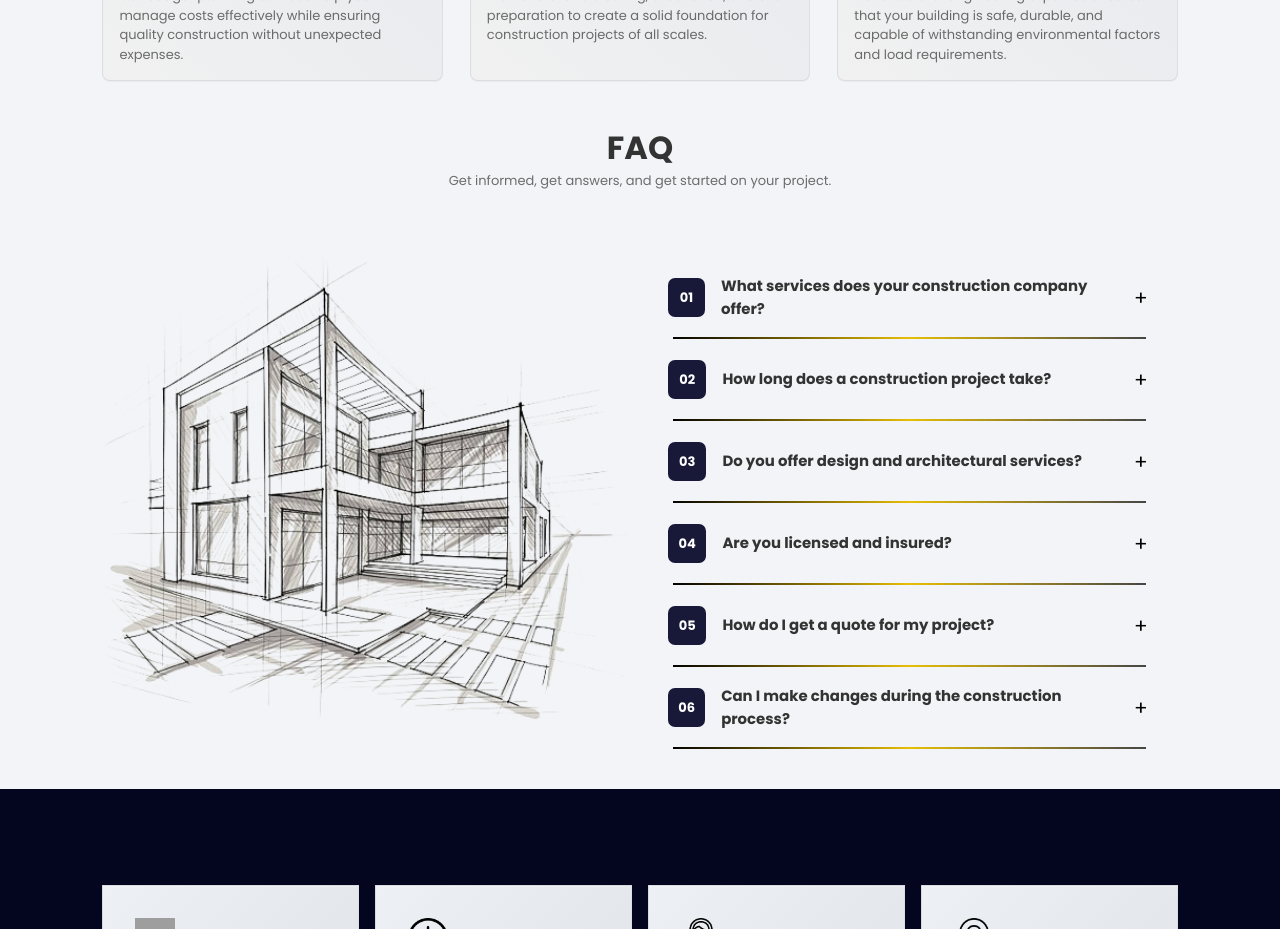
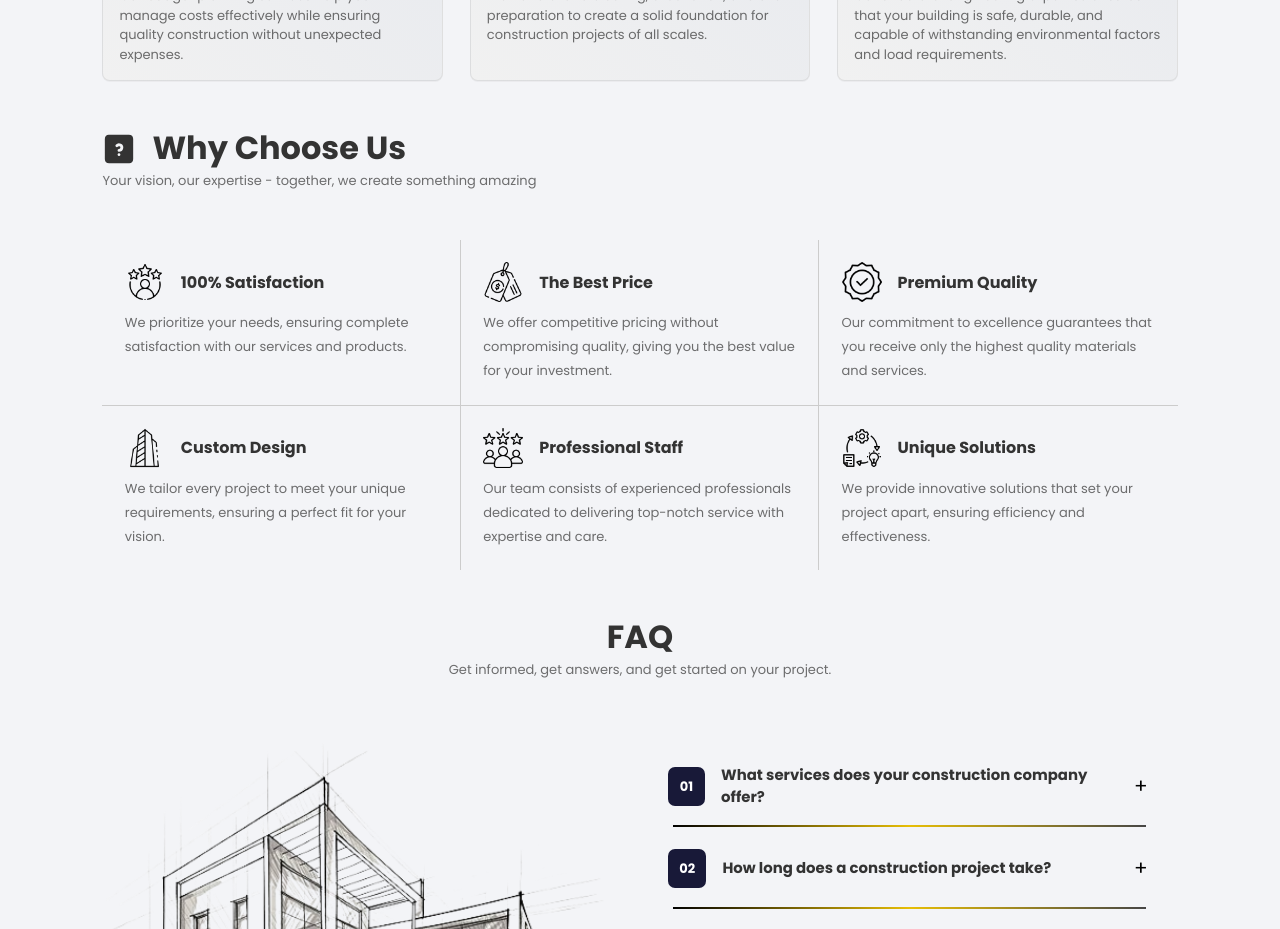
Before and after one commit to Olawoyin1/Construction-Website, a React (Create React App) app: page /services in a window 1280 px wide. Shown: the part 1220-2149 px from the top of the page. Built offline with nearby package versions, Linux system fonts and the light colour scheme; grey boxes are pictures that could not be loaded.

Commit message:
Added whyus component to the services page

```diff
--- a/src/App.css
+++ b/src/App.css
@@ -442,7 +442,7 @@ border: 1px solid #cccccc80;
 
   #hero{
     min-height: 700px !important;
-    /* background-image: url('../public/Images/parallax.jpg'); */
+    background-image: url('../public/Images/parallax.jpg') !important;
     background-size: cover;
     background-position: center;
     background-color: none;
--- a/src/Pages/Services.jsx
+++ b/src/Pages/Services.jsx
@@ -3,6 +3,7 @@ import ServiceCard from '../Components/ServiceCard'
 import Navbar from '../Components/Navbar'
 import FAQ from '../Components/FAQ'
 import ContactCard from '../Components/ContactCard'
+import WhyUs from '../Components/WhyUs'
 
 const Services = () => {
   return (
@@ -13,6 +14,7 @@ const Services = () => {
             <small className="muted">Transforming spaces with our comprehensive construction services.</small>
         </div>
         <ServiceCard />
+        <WhyUs />
         <FAQ />
         <ContactCard />
     </div>
```
